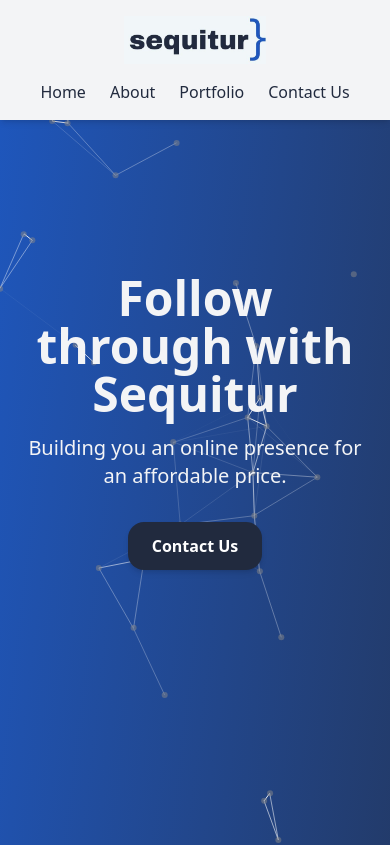
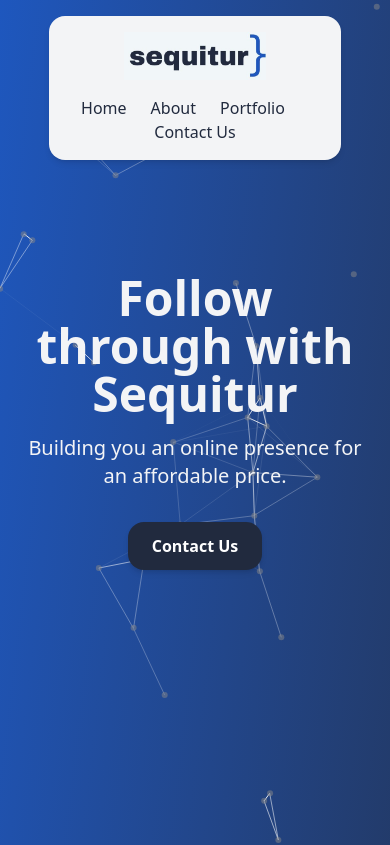
Before and after one commit to macj2005/Sequitur, a React (Vite) app: page / in a window 390 px wide. Shown: the top 845 px of the page. Built offline with nearby package versions, Linux system fonts and the light colour scheme.

Commit message:
nice nav bar

```diff
--- a/src/HomePage.jsx
+++ b/src/HomePage.jsx
@@ -1,7 +1,10 @@
-import React, { useEffect } from "react";
+import React, { useEffect, useState } from "react";
 import { Link, useLocation } from "react-router-dom";
 
 export default function HomePage() {
+    const [scrolled, setScrolled] = useState(false);
+    const location = useLocation();
+
     useEffect(() => {
         const loadParticles = () => {
             if (window.particlesJS) {
@@ -31,7 +34,14 @@ export default function HomePage() {
         document.body.appendChild(script);
     }, []);
 
-    const location = useLocation();
+    useEffect(() => {
+        const handleScroll = () => {
+            setScrolled(window.scrollY > 10);
+        };
+
+        window.addEventListener("scroll", handleScroll);
+        return () => window.removeEventListener("scroll", handleScroll);
+    }, []);
 
     useEffect(() => {
         if (location.state?.scrollTo) {
@@ -46,17 +56,24 @@ export default function HomePage() {
     return (
         <div className="min-h-screen w-full text-gray-900 bg-gradient-to-br from-[#1e57be] to-[#212A3E]">
             {/* Navigation */}
-            <nav className="w-full flex flex-col md:flex-row md:justify-between md:items-center px-6 py-4 bg-gray-100 shadow-md fixed top-0 left-0 z-50 scroll-smooth">
+            <nav className={`${
+                    scrolled
+                        ? "w-full left-0 rounded-none top-0"
+                        : "w-3/4 left-1/8 rounded-2xl top-4"
+                    } transition-all duration-300 fixed z-50 flex flex-col md:flex-row md:justify-between md:items-center px-6 py-4 bg-gray-100 shadow-md`}>
                 <div className="flex justify-center md:justify-start mb-4 md:mb-0">
                     <img src="/images/logo-short.JPG" alt="Sequitur Logo" className="h-12 max-w-[300px] w-auto overflow-hidden" />
                 </div>
                 <div className="flex flex-wrap justify-center md:justify-end space-x-6">
-                    <a href="#home" className="text-[#212a3e] hover:text-blue-600 font-medium">Home</a>
-                    <a href="#about" className="text-[#212a3e] hover:text-blue-600 font-medium">About</a>
-                    <a href="#portfolio" className="text-[#212a3e] hover:text-blue-600 font-medium">Portfolio</a>
-                    <a href="#contact" className="text-[#212a3e] hover:text-blue-600 font-medium">Contact Us</a>
+                    <a href="#home" className="relative text-[#212a3e] hover:text-blue-600 font-medium cursor-pointer after:absolute after:bottom-0 after:left-0 after:w-0 after:h-[2px] after:bg-blue-600 hover:after:w-full after:transition-all after:duration-300">Home</a>
+                    <a href="#about" className="relative text-[#212a3e] hover:text-blue-600 font-medium cursor-pointer after:absolute after:bottom-0 after:left-0 after:w-0 after:h-[2px] after:bg-blue-600 hover:after:w-full after:transition-all after:duration-300">About</a>
+                    <a href="#portfolio" className="relative text-[#212a3e] hover:text-blue-600 font-medium cursor-pointer after:absolute after:bottom-0 after:left-0 after:w-0 after:h-[2px] after:bg-blue-600 hover:after:w-full after:transition-all after:duration-300">Portfolio</a>
+                    <Link to="/contact">
+                        <button className="relative text-[#212a3e] hover:text-blue-600 font-medium cursor-pointer after:absolute after:bottom-0 after:left-0 after:w-0 after:h-[2px] after:bg-blue-600 hover:after:w-full after:transition-all after:duration-300">
+                            Contact Us
+                        </button>
+                    </Link>
                 </div>
-
             </nav>
 
             {/* Hero Section */}
```
